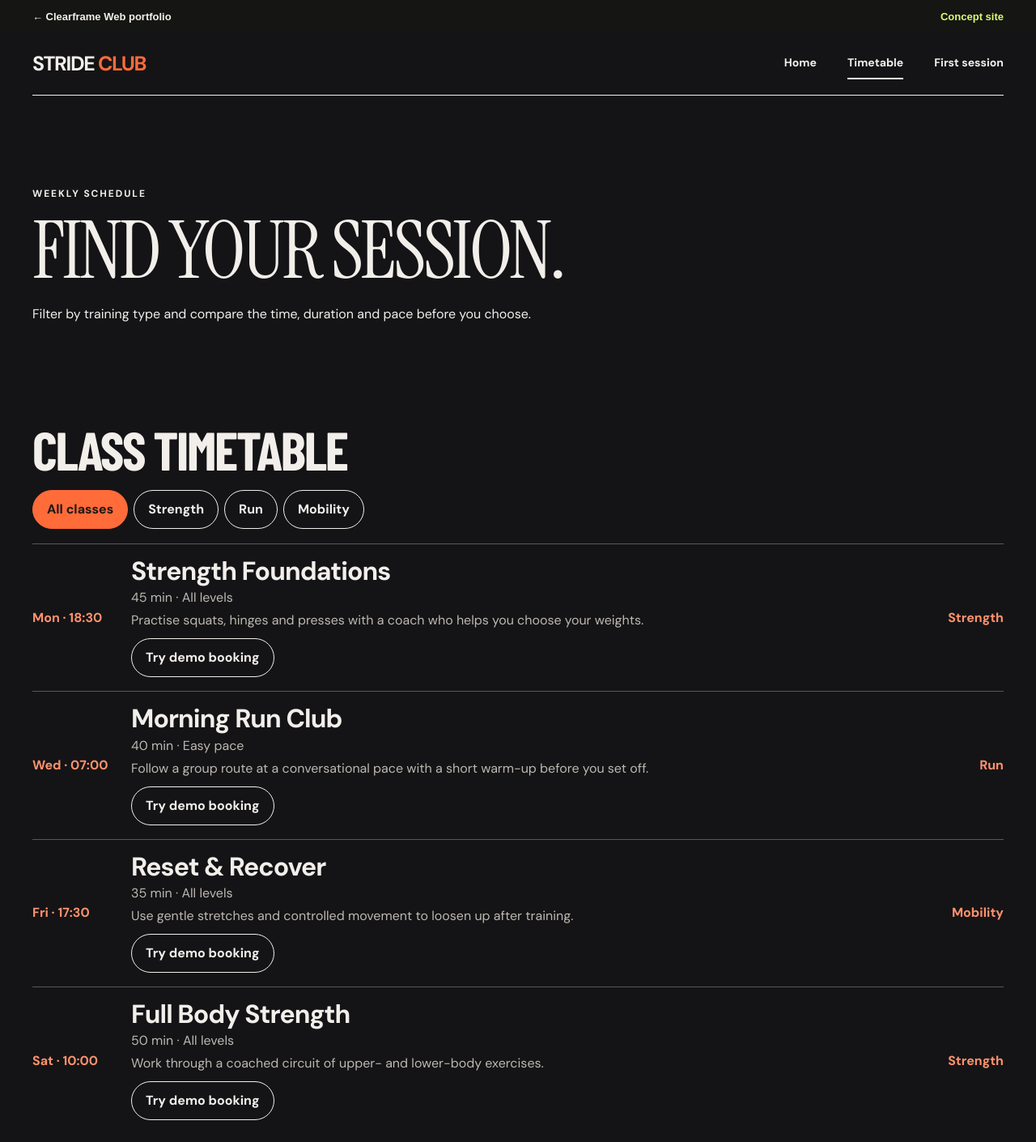
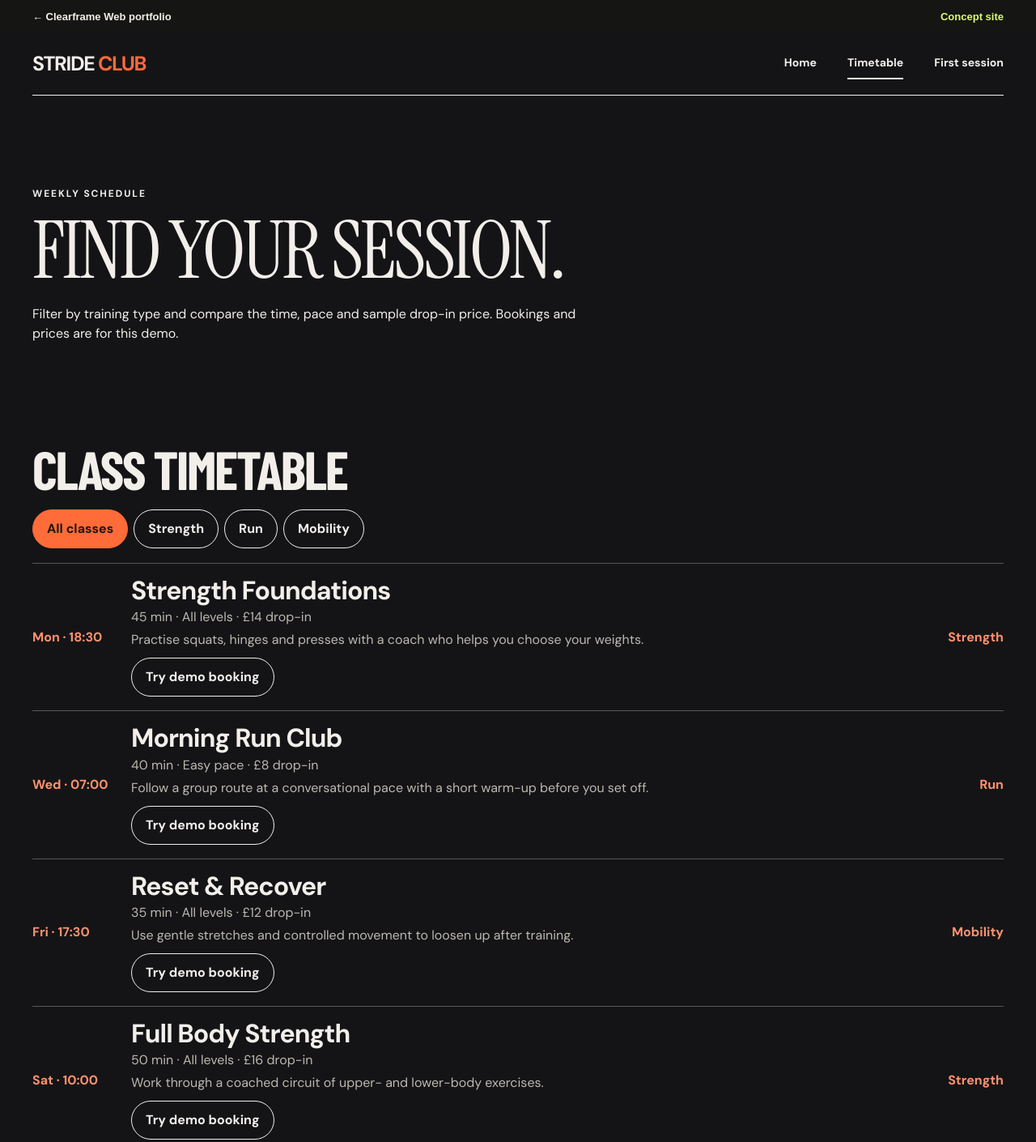
Before and after one commit to coolgames64/clearframe-web, a plain HTML site: page stride-timetable.html in a window 1280 px wide. Shown: the top 1410 px of the page at 81% size. Drawn offline with nearby package versions, Linux system fonts and the light colour scheme.

Commit message:
Show sample drop-in prices in the Stride timetable (#39)

```diff
--- a/stride-timetable.html
+++ b/stride-timetable.html
@@ -64,20 +64,20 @@
 <a href="stride-first-session.html">First session</a></nav>
 
 </header>
-<main id="main"><section class="shell page-intro"><p class="label">Weekly schedule</p><h1>Find your session.</h1><p>Filter by training type and compare the time, duration and pace before you choose.</p></section><section class="shell schedule" id="timetable" tabindex="-1" aria-labelledby="timetable-title"><div class="section-head"><h2 id="timetable-title">Class timetable</h2></div>
+<main id="main"><section class="shell page-intro"><p class="label">Weekly schedule</p><h1>Find your session.</h1><p>Filter by training type and compare the time, pace and sample drop-in price. Bookings and prices are for this demo.</p></section><section class="shell schedule" id="timetable" tabindex="-1" aria-labelledby="timetable-title"><div class="section-head"><h2 id="timetable-title">Class timetable</h2></div>
 <div class="filters" role="group" aria-label="Filter classes"><button type="button" class="pill" data-filter="all" aria-pressed="true">All classes</button><button type="button" class="pill" data-filter="strength" aria-pressed="false">Strength</button><button type="button" class="pill" data-filter="run" aria-pressed="false">Run</button><button type="button" class="pill" data-filter="mobility" aria-pressed="false">Mobility</button></div>
 <p class="sr-only" data-results role="status"></p>
 <div class="classes">
-<article id="strength-foundations" data-kind="strength" tabindex="-1" aria-labelledby="strength-foundations-title"><time>Mon · 18:30</time><div><h3 id="strength-foundations-title">Strength Foundations</h3><p>45 min · All levels</p><p>Practise squats, hinges and presses with a coach who helps you choose your weights.</p><button class="pill" type="button" data-demo-booking aria-label="Try demo booking for Strength Foundations" aria-haspopup="dialog" hidden>Try demo booking</button></div><span>Strength</span></article>
-<article data-kind="run"><time>Wed · 07:00</time><div><h3>Morning Run Club</h3><p>40 min · Easy pace</p><p>Follow a group route at a conversational pace with a short warm-up before you set off.</p><button class="pill" type="button" data-demo-booking aria-label="Try demo booking for Morning Run Club" aria-haspopup="dialog" hidden>Try demo booking</button></div><span>Run</span></article>
-<article data-kind="mobility"><time>Fri · 17:30</time><div><h3>Reset &amp; Recover</h3><p>35 min · All levels</p><p>Use gentle stretches and controlled movement to loosen up after training.</p><button class="pill" type="button" data-demo-booking aria-label="Try demo booking for Reset &amp; Recover" aria-haspopup="dialog" hidden>Try demo booking</button></div><span>Mobility</span></article>
-<article data-kind="strength"><time>Sat · 10:00</time><div><h3>Full Body Strength</h3><p>50 min · All levels</p><p>Work through a coached circuit of upper- and lower-body exercises.</p><button class="pill" type="button" data-demo-booking aria-label="Try demo booking for Full Body Strength" aria-haspopup="dialog" hidden>Try demo booking</button></div><span>Strength</span></article>
+<article id="strength-foundations" data-kind="strength" tabindex="-1" aria-labelledby="strength-foundations-title"><time>Mon · 18:30</time><div><h3 id="strength-foundations-title">Strength Foundations</h3><p>45 min · All levels · £14 drop-in</p><p>Practise squats, hinges and presses with a coach who helps you choose your weights.</p><button class="pill" type="button" data-demo-booking aria-label="Try demo booking for Strength Foundations" aria-haspopup="dialog" hidden>Try demo booking</button></div><span>Strength</span></article>
+<article data-kind="run"><time>Wed · 07:00</time><div><h3>Morning Run Club</h3><p>40 min · Easy pace · £8 drop-in</p><p>Follow a group route at a conversational pace with a short warm-up before you set off.</p><button class="pill" type="button" data-demo-booking aria-label="Try demo booking for Morning Run Club" aria-haspopup="dialog" hidden>Try demo booking</button></div><span>Run</span></article>
+<article data-kind="mobility"><time>Fri · 17:30</time><div><h3>Reset &amp; Recover</h3><p>35 min · All levels · £12 drop-in</p><p>Use gentle stretches and controlled movement to loosen up after training.</p><button class="pill" type="button" data-demo-booking aria-label="Try demo booking for Reset &amp; Recover" aria-haspopup="dialog" hidden>Try demo booking</button></div><span>Mobility</span></article>
+<article data-kind="strength"><time>Sat · 10:00</time><div><h3>Full Body Strength</h3><p>50 min · All levels · £16 drop-in</p><p>Work through a coached circuit of upper- and lower-body exercises.</p><button class="pill" type="button" data-demo-booking aria-label="Try demo booking for Full Body Strength" aria-haspopup="dialog" hidden>Try demo booking</button></div><span>Strength</span></article>
 </div></section><section class="shell editorial"><h2>First time?</h2><p>See what to bring and which session to start with.</p><a class="pill" href="stride-first-session.html">First session guide <span aria-hidden="true">↗</span></a></section></main>
 
 <dialog class="booking-preview" aria-labelledby="booking-title" aria-describedby="booking-summary booking-disclaimer">
   <h2 id="booking-title">Demo booking</h2>
   <p id="booking-summary"></p>
-  <p id="booking-disclaimer">This is a simulation. No place will be reserved.</p>
+  <p id="booking-disclaimer">This is a simulation. No payment will be taken and no place will be reserved.</p>
   <p data-booking-result tabindex="-1" hidden>Demo complete. No booking was made.</p>
   <div class="booking-preview-actions">
     <button class="pill booking-confirm" type="button" data-booking-confirm>Confirm demo</button>
```
